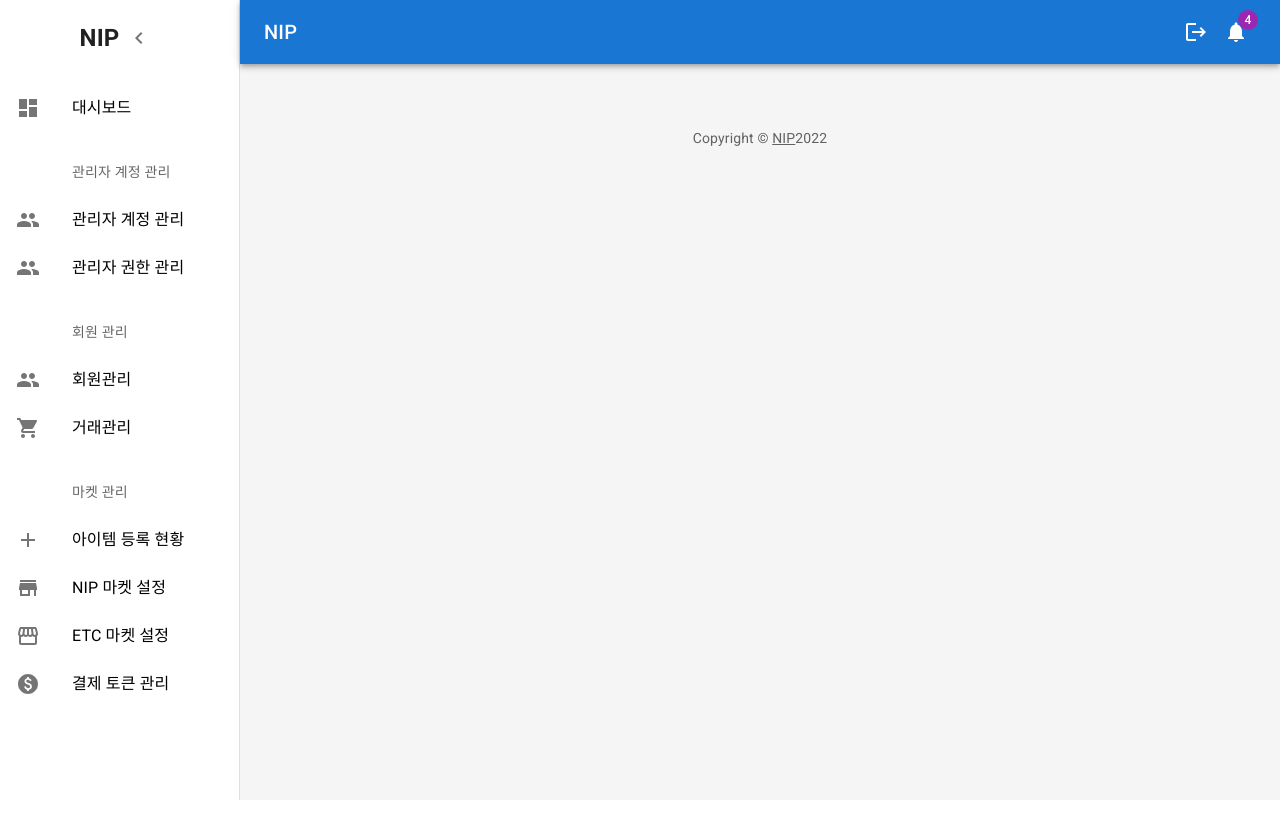
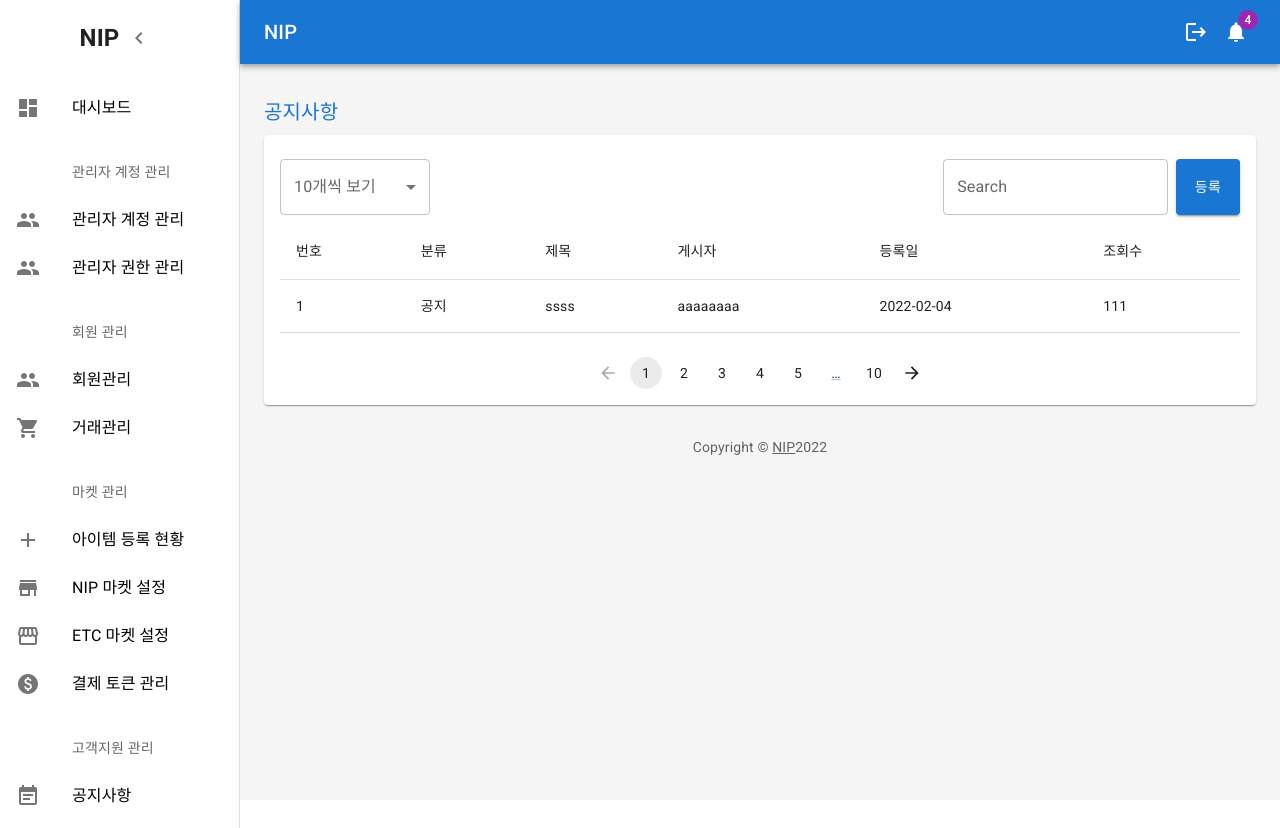
Before and after one commit to chainlabs21/nip-admin-20220128, a React (Create React App) app: page /notice in a window 1280 px wide. Before the commit the page ends 800 px from the top, so only its background shows below. Built offline with nearby package versions, Linux system fonts and the light colour scheme.

Commit message:
add consumer-management notice

```diff
--- a/src/Routers.tsx
+++ b/src/Routers.tsx
@@ -11,6 +11,7 @@ import ItemDetails from './page/details/item/ItemDetails'
 import NipMarketConfig from './page/market-config/nip-market-config/NipMarketConfig'
 import EtcMarketConfig from './page/market-config/etc-market-config/EtcMarketConfig'
 import PayTokenManagement from './page/payment/PayTokenManagement'
+import Notice from './page/consumer-management/Notice'
 
 const Routers = () => {
   return (
@@ -29,6 +30,7 @@ const Routers = () => {
       <Route path="/nip-market-config" element={<NipMarketConfig />} />
       <Route path="/etc-market-config" element={<EtcMarketConfig />} />
       <Route path="/pay-token-config" element={<PayTokenManagement />} />
+      <Route path="/notice" element={<Notice />} />
     </Routes>
   )
 }
--- a/src/modals/register-pay-token/RegisterPayToken.tsx
+++ b/src/modals/register-pay-token/RegisterPayToken.tsx
@@ -5,13 +5,7 @@ import Grid from '@mui/material/Grid'
 import Box from '@mui/material/Box'
 import Container from '@mui/material/Container'
 import { createTheme, ThemeProvider } from '@mui/material/styles'
-import {
-  FormControl, FormControlLabel,
-  InputAdornment,
-  InputLabel,
-  MenuItem,
-  Select, Switch,
-} from '@mui/material'
+import { FormControlLabel, InputAdornment, Switch } from '@mui/material'
 
 const theme = createTheme()
 
--- /dev/null
+++ b/src/page/consumer-management/Notice.tsx
@@ -0,0 +1,112 @@
+import React from 'react'
+import Title from '../dashboard/Title'
+import Table from '@mui/material/Table'
+import TableHead from '@mui/material/TableHead'
+import TableRow from '@mui/material/TableRow'
+import TableCell from '@mui/material/TableCell'
+import TableBody from '@mui/material/TableBody'
+import Link from '@mui/material/Link'
+import Paginating from '../../components/paginating/Paginating'
+import { FormControl, InputLabel, MenuItem, Paper, Select } from '@mui/material'
+import BasicDateRangePicker from '../../components/date-range/DateRangePicker'
+import BasicTextFields from '../../components/input/search/SearchField'
+import ContainedButton from '../../components/input/button/ContainedButton'
+
+const rows = [
+  {
+    number: '0',
+    role: '공지',
+    title: 'ssss',
+    owner: 'aaaaaaaa',
+    date: '2022-02-04',
+    views: '111',
+  },
+]
+
+const label = { inputProps: { 'aria-label': 'Checkbox demo' } }
+
+const Notice = () => {
+  return (
+    <>
+      <Title>공지사항</Title>
+      <Paper
+        sx={{
+          p: 2,
+          display: 'flex',
+          flexDirection: 'column',
+          height: '100%',
+        }}
+      >
+        <article
+          style={{
+            display: 'flex',
+            justifyContent: 'space-between',
+            alignItems: 'center',
+          }}
+        >
+          <FormControl
+            sx={{
+              width: 150,
+            }}
+          >
+            <InputLabel id="demo-simple-select-label">10개씩 보기</InputLabel>
+            <Select
+              labelId="demo-simple-select-label"
+              id="demo-simple-select"
+              label="Age"
+            >
+              <MenuItem value={10}>10개씩</MenuItem>
+              <MenuItem value={20}>20개씩</MenuItem>
+              <MenuItem value={30}>30개씩</MenuItem>
+            </Select>
+          </FormControl>
+
+          <BasicDateRangePicker />
+
+          <article style={{ display: 'flex', alignItems: 'center' }}>
+            <BasicTextFields label={'Search'} />
+            <ContainedButton subject={'등록'} />
+          </article>
+        </article>
+
+        <Table size="medium">
+          <TableHead>
+            <TableRow>
+              <TableCell>번호</TableCell>
+              <TableCell>분류</TableCell>
+              <TableCell>제목</TableCell>
+              <TableCell>게시자</TableCell>
+              <TableCell>등록일</TableCell>
+              <TableCell>조회수</TableCell>
+            </TableRow>
+          </TableHead>
+          <TableBody>
+            {rows.map((row) => (
+              <TableRow key={row.number}>
+                <TableCell>{+row.number + 1}</TableCell>
+                <TableCell>{row.role}</TableCell>
+                <TableCell>{row.title}</TableCell>
+                <TableCell>{row.owner}</TableCell>
+                <TableCell>{row.date}</TableCell>
+                <TableCell>{row.views}</TableCell>
+              </TableRow>
+            ))}
+          </TableBody>
+        </Table>
+        <Link
+          color="primary"
+          href="#"
+          sx={{
+            mt: 3,
+            display: 'flex',
+            alignItems: 'center',
+            justifyContent: 'center',
+          }}
+        >
+          <Paginating />
+        </Link>
+      </Paper>
+    </>
+  )
+}
+export default Notice
--- a/src/page/dashboard/Dashboard.tsx
+++ b/src/page/dashboard/Dashboard.tsx
@@ -15,6 +15,7 @@ import MenuIcon from '@mui/icons-material/Menu'
 import ChevronLeftIcon from '@mui/icons-material/ChevronLeft'
 import NotificationsIcon from '@mui/icons-material/Notifications'
 import {
+  consumerManagement,
   dashboard,
   margetManagement,
   ownerAccount,
@@ -161,6 +162,7 @@ function DashboardContent() {
           <List>{ownerAccount}</List>
           <List>{userAccount}</List>
           <List>{margetManagement}</List>
+          <List>{consumerManagement}</List>
         </Drawer>
         <Box
           component="main"
--- a/src/page/dashboard/ListItems.tsx
+++ b/src/page/dashboard/ListItems.tsx
@@ -11,6 +11,7 @@ import AddIcon from '@mui/icons-material/Add'
 import StoreIcon from '@mui/icons-material/Store'
 import StorefrontIcon from '@mui/icons-material/Storefront'
 import PaidIcon from '@mui/icons-material/Paid'
+import EventNoteIcon from '@mui/icons-material/EventNote';
 
 export const dashboard = (
   <div>
@@ -113,3 +114,20 @@ export const margetManagement = (
     </Link>
   </div>
 )
+
+export const consumerManagement = (
+    <div>
+        <ListSubheader inset>고객지원 관리</ListSubheader>
+
+        <Link className="text-decorator-none" to="/notice">
+            <ListItem button>
+                <ListItemIcon>
+                    <EventNoteIcon />
+                </ListItemIcon>
+                <ListItemText primary="공지사항" />
+            </ListItem>
+        </Link>
+
+
+    </div>
+)
--- a/src/page/payment/PayTokenManagement.tsx
+++ b/src/page/payment/PayTokenManagement.tsx
@@ -75,7 +75,6 @@ const PayTokenManagement = () => {
 
   return (
     <>
-      {/* Create myItem modal */}
       <Modal
         open={open}
         onClose={handleClose}
```
